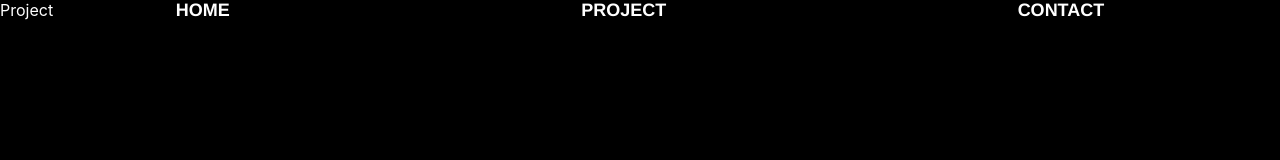
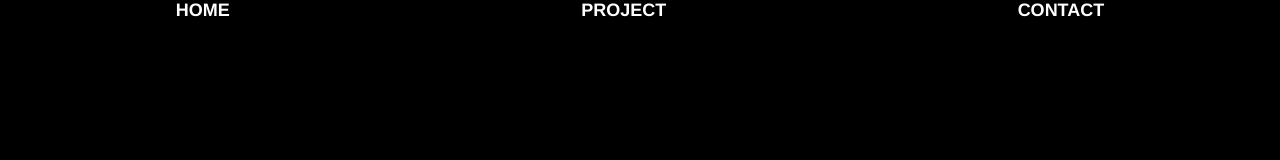
Before and after one commit to Hushout/eatmusic, a React (Create React App) app: page /project in a window 1280 px wide. Shown: the top 160 px of the page. Built offline with nearby package versions, Linux system fonts and the light colour scheme.

Commit message:
typage des pages

```diff
--- a/src/Pages/Contact/Contact.tsx
+++ b/src/Pages/Contact/Contact.tsx
@@ -1,8 +1,8 @@
-import React from "react";
+import React, { FC } from "react";
 import './Contact.scss';
 
-const Contact = () => {
-  return <div>Contact</div>;
+const Contact: FC = () => {
+    return <div>Contact</div>;
 };
 
 export default Contact;
--- a/src/Pages/Home/Home.tsx
+++ b/src/Pages/Home/Home.tsx
@@ -1,6 +1,8 @@
-import React from "react";
+import React, { FC } from "react";
 import "./Home.scss";
 
-export default function Home() {
-  return <div className="Home">Home</div>;
+const Home: FC = () => {
+  return <div className="Home"></div>;
 }
+
+export default Home;
--- /dev/null
+++ b/src/Pages/NotFound/NotFound.tsx
@@ -0,0 +1,12 @@
+import React, { FC } from "react";
+
+export const NotFound: FC = () => {
+  return (
+    <div>
+      <h2>404 - Not Found</h2>
+      <p>The page you are looking for does not exist.</p>
+    </div>
+  );
+};
+
+export default NotFound;
--- a/src/Pages/Project/Project.tsx
+++ b/src/Pages/Project/Project.tsx
@@ -1,6 +1,9 @@
-import React from "react";
+import React, { FC } from "react";
 import "./Project.scss";
 
-export default function Project() {
-  return <div>Project</div>;
+const Project: FC = () => {
+  return <div>
+  </div>;
 }
+
+export default Project;
```
